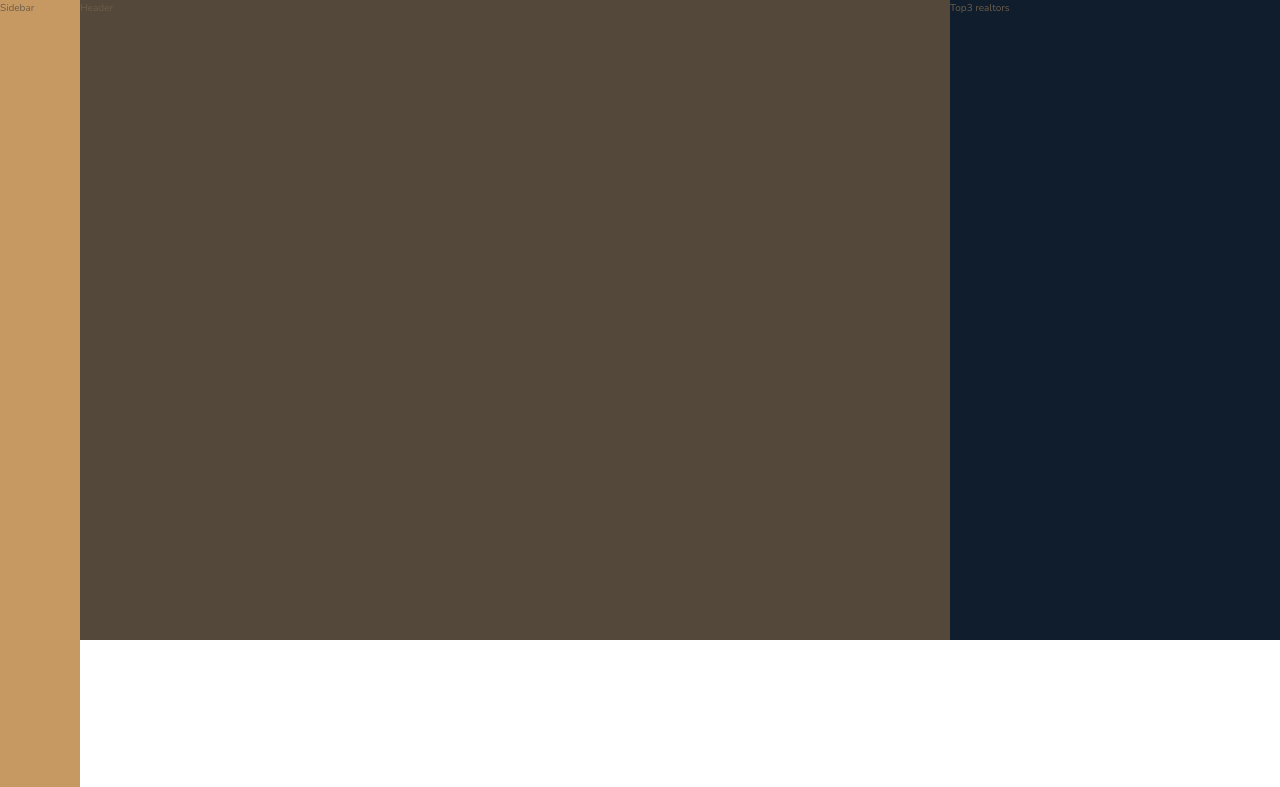
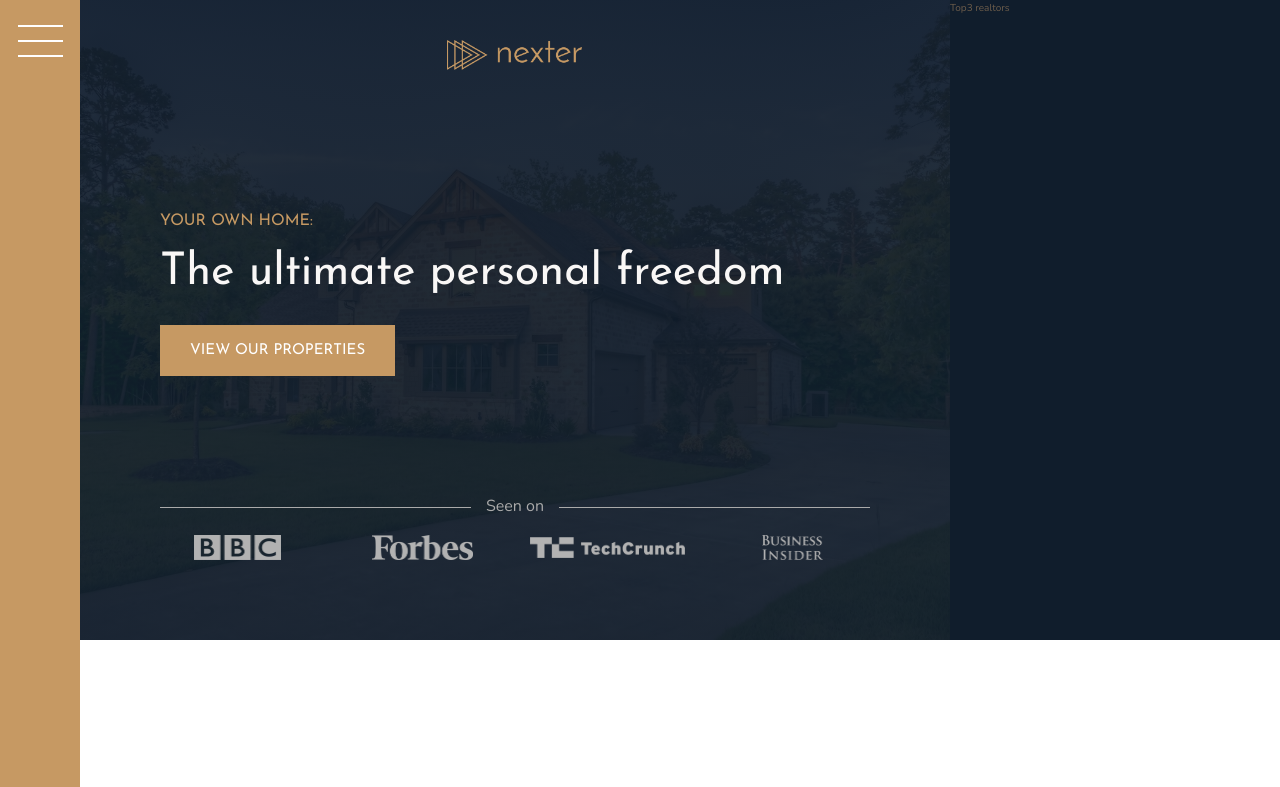
Before and after one commit to Seolcita/Nexter-U, a website: page index.html in a window 1280 px wide. Shown: the top 787 px of the page. Drawn offline with nearby package versions, Linux system fonts and the light colour scheme.

Commit message:
sidebar & header left section

```diff
--- a/index.html
+++ b/index.html
@@ -17,8 +17,22 @@
     <title>nexter &mdash; your home, your freedom</title>
   </head>
   <body class="container">
-    <div class="sidebar">Sidebar</div>
-    <header class="header">Header</header>
+    <div class="sidebar">
+      <button class="nav-btn"></button>
+    </div>
+    <header class="header">
+      <img src="img/logo.png" alt="Nexter logo" class="header__logo">
+      <h3 class="heading-3">Your own home:</h3>
+      <h1 class="heading-1">The ultimate personal freedom</h1>
+      <button class="btn header__btn">View our properties</button>
+      <div class="header__seenon-text">Seen on</div>
+      <div class="header__seenon-logos">
+          <img src="img/logo-bbc.png" alt="Seen on logo 1">
+          <img src="img/logo-forbes.png" alt="Seen on logo 2">
+          <img src="img/logo-techcrunch.png" alt="Seen on logo 3">
+          <img src="img/logo-bi.png" alt="Seen on logo 4">
+      </div>
+    </header>
     <div class="realtors">Top3 realtors</div>
     <section class="features">
       <div class="feature">
--- a/sass/_header.scss
+++ b/sass/_header.scss
@@ -2,5 +2,70 @@
 
 .header {
   background-color: $color-grey-dark-1;
-  grid-column: full-start / col-end 6; // the end of col 6. That's why it is not col-end 7
+  grid-column: full-start / col-end 6;
+  background-image: linear-gradient(
+      rgba($color-secondary, 0.93),
+      rgba($color-secondary, 0.93)
+    ),
+    url(../img/hero.jpeg);
+  background-size: cover;
+  background-position: center;
+  padding: 8rem;
+  padding-top: 4rem;
+
+  display: grid;
+  grid-template-rows: 1fr min-content minmax(6rem, min-content) 1fr;
+  grid-template-columns: minmax(min-content, max-content);
+  grid-row-gap: 1.5rem;
+  justify-content: center;
+
+  @media only screen and (max-width: $bp-medium) {
+    grid-column: 1 / -1;
+  }
+
+  @media only screen and (max-width: $bp-small) {
+    padding: 5rem;
+  }
+
+  &__logo {
+    height: 3rem;
+    justify-self: center;
+  }
+
+  &__btn {
+    align-self: start;
+    justify-self: start;
+  }
+
+  &__seenon-text {
+    display: grid;
+    grid-template-columns: 1fr max-content 1fr;
+    grid-column-gap: 1.5rem;
+    align-items: center;
+
+    font-size: 1.6rem;
+    color: $color-grey-light-2;
+
+    &::before,
+    &::after {
+      content: '';
+      height: 1px;
+      display: block;
+      background-color: currentColor;
+    }
+  }
+
+  &__seenon-logos {
+    display: grid;
+    grid-template-columns: repeat(4, 1fr);
+    grid-column-gap: 3rem;
+    justify-items: center;
+    align-items: center;
+
+    img {
+      max-height: 2.5rem;
+      max-width: 100%;
+      filter: brightness(70%);
+    }
+  }
 }
--- a/sass/_sidebar.scss
+++ b/sass/_sidebar.scss
@@ -2,6 +2,54 @@
 
 .sidebar {
   background-color: $color-primary;
-  grid-column: sidebar-start / sidebar-end; //from sidebar-start to sidebar-end (entire row)
-  grid-row: 1 / -1; //from first row to bottom (entire column)
+  grid-column: sidebar-start / sidebar-end;
+  grid-row: 1 / -1;
+
+  display: flex;
+  justify-content: center;
+
+  @media only screen and (max-width: $bp-large) {
+    grid-column: 1 / -1;
+    grid-row: 1 / 2;
+    justify-content: flex-end;
+    align-items: center;
+  }
 }
+
+.nav-btn {
+  border: none;
+  border-radius: 0;
+
+  background-color: #fff;
+  height: 2px;
+  width: 4.5rem;
+  margin-top: 4rem;
+
+  &::before,
+  &::after {
+    background-color: #fff;
+    height: 2px;
+    width: 4.5rem;
+    content: '';
+    display: block;
+  }
+
+  &::before {
+    transform: translateY(-1.5rem);
+  }
+  &::after {
+    transform: translateY(1.3rem);
+  }
+
+  @media only screen and (max-width: $bp-large) {
+    margin-top: 0;
+    margin-right: 3rem;
+
+    &::before {
+      transform: translateY(-1.2rem);
+    }
+    &::after {
+      transform: translateY(1rem);
+    }
+  }
+}
--- a/sass/_typography.scss
+++ b/sass/_typography.scss
@@ -7,6 +7,9 @@
 
 .heading-1 {
   @extend %heading;
+  font-size: 4.5rem;
+  color: $color-grey-light-1;
+  line-height: 1;
 }
 
 .heading-2 {
@@ -32,13 +35,11 @@
 
 .heading-4 {
   @extend %heading;
-
   font-size: 1.9rem;
 
   &--light {
     color: $color-grey-light-1;
   }
-
   &--dark {
     color: $color-grey-dark-1;
   }
```
Also changed, not shown: css/style.css.
